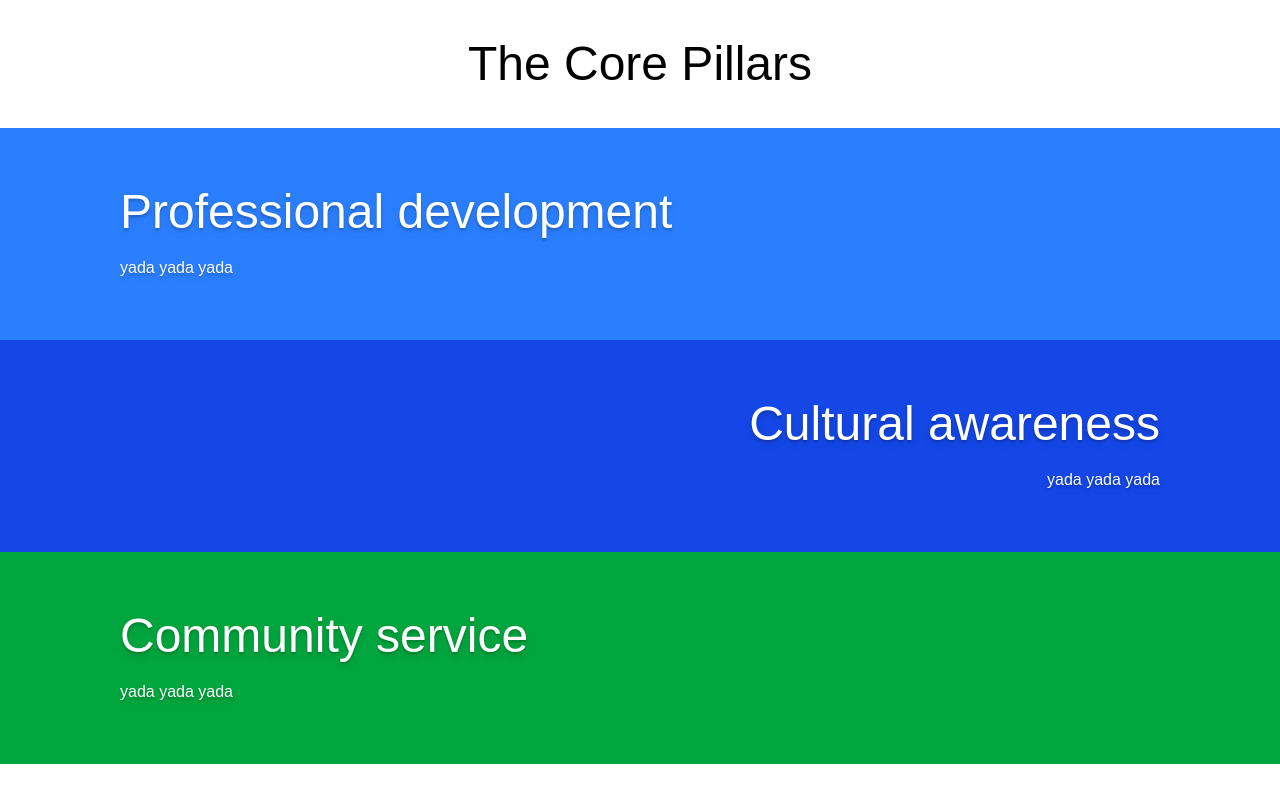
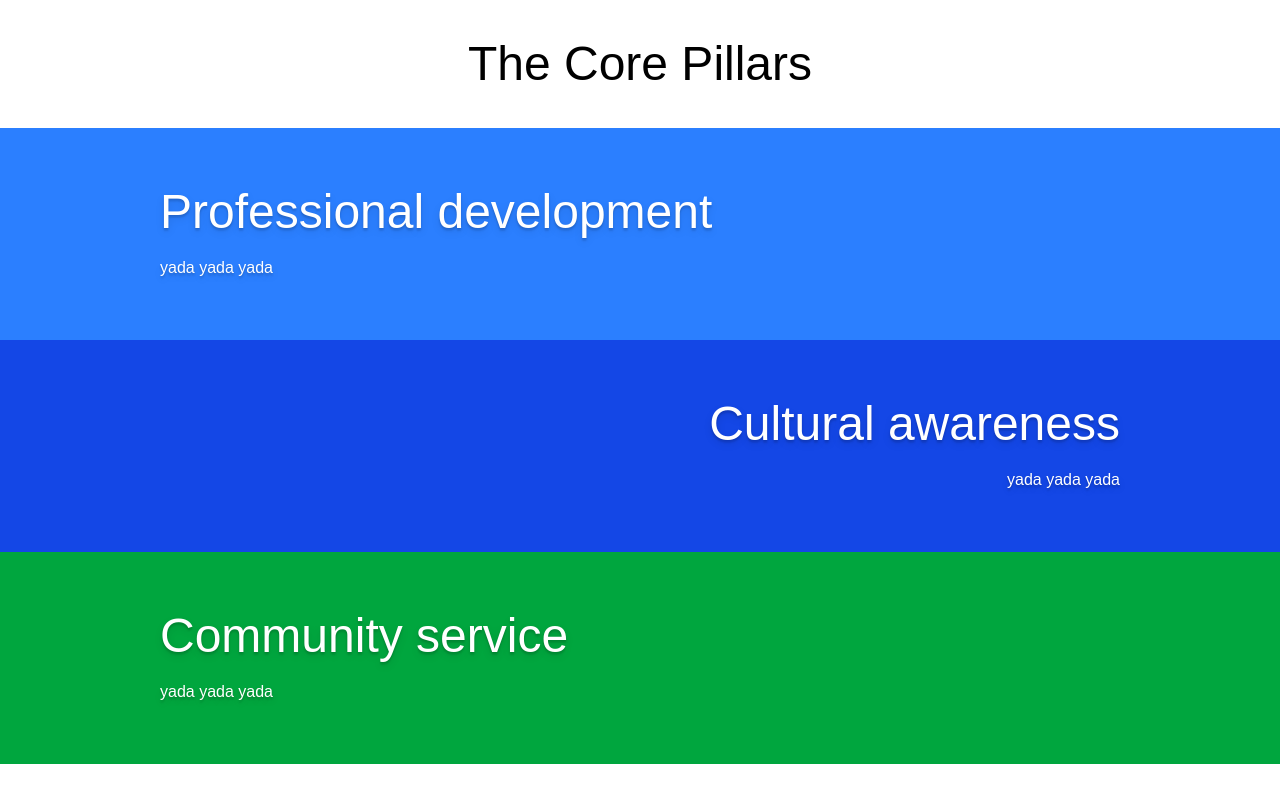
Before and after one commit to lsicat1220/ubsase-site, a React (Vite) app: page / in a window 1280 px wide. Shown: the part 1200-2000 px from the top of the page. Built offline with nearby package versions, Linux system fonts and the light colour scheme.

Commit message:
ui: changed padding of each pillar div

```diff
--- a/src/pages/Home.tsx
+++ b/src/pages/Home.tsx
@@ -30,15 +30,15 @@ export default function Home() {
 			<div className="w-full bg-transparent flex flex-row items-center justify-center p-10">
 			<h1 className="text-black text-bold text-5xl">The Core Pillars</h1>
 			</div>
-			<div className="w-full bg-blue-500 flex flex-col text-shadow-lg p-15 px-30 space-y-5">
+			<div className="w-full bg-blue-500 flex flex-col text-shadow-lg p-15 px-40 space-y-5">
 				<h1 className="text-5xl text-bold">Professional development</h1>
 				<p className="test-2xl">yada yada yada</p>
 			</div>
-			<div className="w-full bg-blue-700 flex flex-col text-shadow-lg p-15 px-30 space-y-5 items-end">
+			<div className="w-full bg-blue-700 flex flex-col text-shadow-lg p-15 px-40 space-y-5 items-end">
 				<h1 className="text-5xl text-bold">Cultural awareness</h1>
 				<p className="test-2xl">yada yada yada</p>
 			</div>
-			<div className="w-full bg-green-600 flex flex-col text-shadow-lg p-15 px-30 space-y-5">
+			<div className="w-full bg-green-600 flex flex-col text-shadow-lg p-15 px-40 space-y-5">
 				<h1 className="text-5xl text-bold">Community service</h1>
 				<p className="test-2xl">yada yada yada</p>
 			</div>
```
